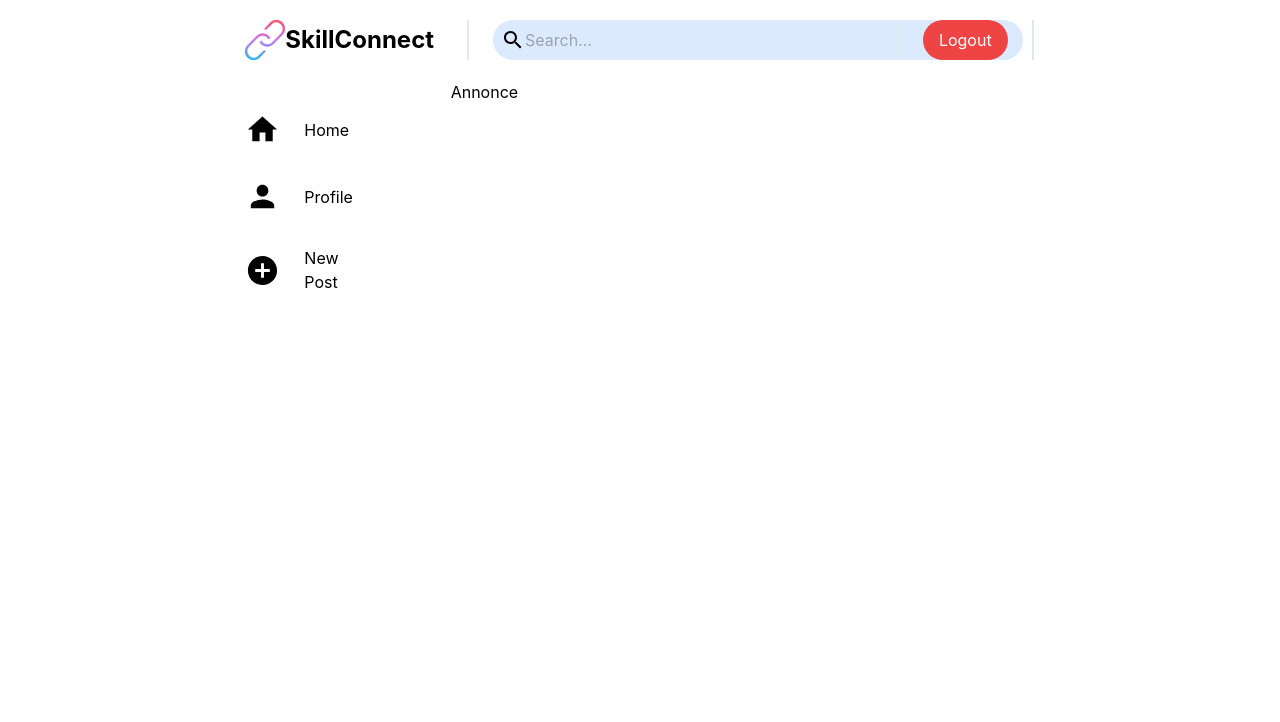
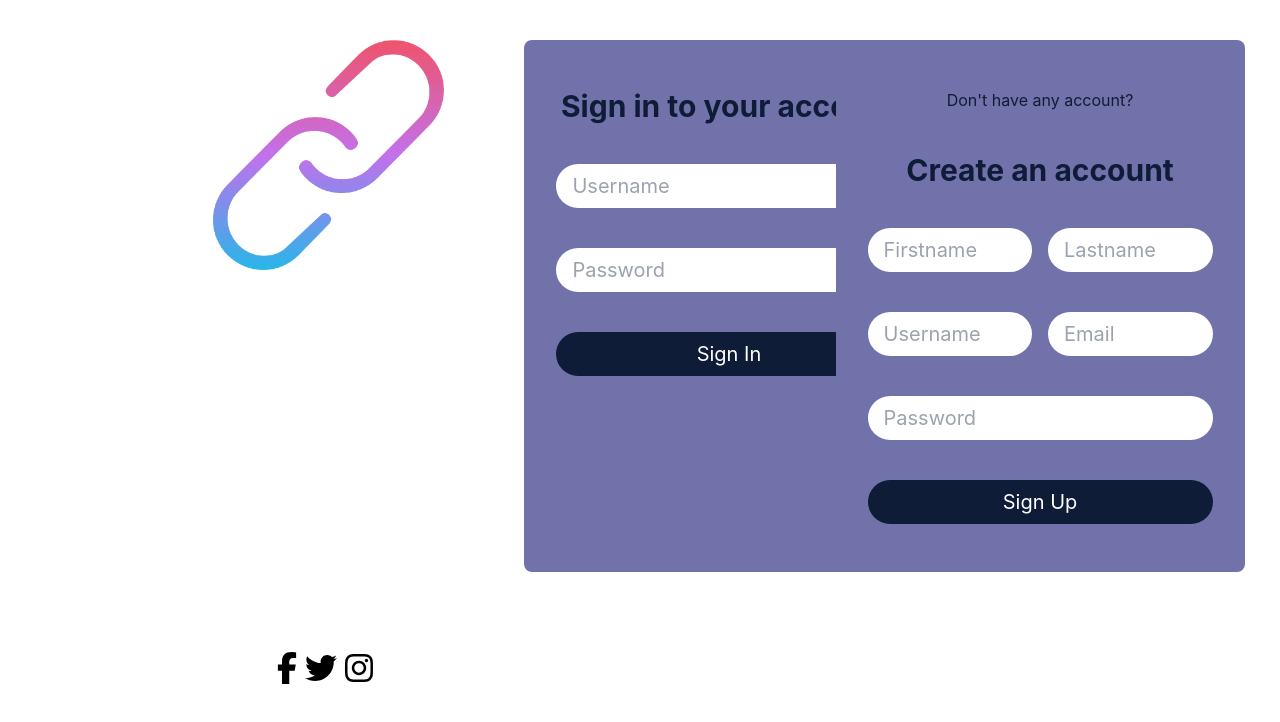
Before and after one commit to jesuisjayus/webproject, a React (Create React App) app in the folder client/: page /home in a window 1280 px wide. Shown: the top 722 px of the page. Built offline with nearby package versions, Linux system fonts and the light colour scheme.

Commit message:
page Home (redux)

```diff
--- a/client/src/components/Navbar/Navbar.jsx
+++ b/client/src/components/Navbar/Navbar.jsx
@@ -1,8 +1,14 @@
 import React from "react";
 import SearchIcon from '@mui/icons-material/Search';
 import { Link } from "react-router-dom";
+import {useDispatch} from "react-redux";
+import {logout}  from "../../redux/userSlice";
+const Navbar = () =>{
+  const dispatch = useDispatch();
 
-const Navbar = () =>{
+  const handleLogout = () =>{
+      dispatch(logout());
+    }
   return (
       <div className="flex justify-between items-center my-5">
       <div className="mx-auto md:mx-0">
@@ -20,7 +26,7 @@ const Navbar = () =>{
       <div className="col-span-5 md:border-x-2 md:border-slate-200 md:my-0 px-6 mx-auto flex-end" style={{ position: 'relative' }}>
         <div>
           <Link to="/">
-              <button className="bg-red-500 px-4 py-2 text-white rounded-full">
+            <button className="bg-red-500 px-4 py-2 text-white rounded-full" onClick={handleLogout}>
                 Logout
             </button>
           </Link>
--- a/client/src/pages/Home/Home.jsx
+++ b/client/src/pages/Home/Home.jsx
@@ -1,9 +1,21 @@
 import React from "react";
 import Leftbar from "../../components/HomeLeftbar/HomeLeftbar";
 import Navbar from "../../components/Navbar/Navbar";
+import SignIn from "../SignIn/SignIn";
+
+import {useSelector } from "react-redux";
+import {useNavigate} from "react-router-dom";
+
 
 const Home = () => {
+    const {currentUser} = useSelector((state) => state.user);
+    console.log(currentUser);
     return (
+
+        <>
+            {!currentUser ? (
+                <SignIn/>
+            ) : (
                 <>
                 <div>
                     <Navbar />
@@ -15,6 +27,8 @@ const Home = () => {
                     </div>
                 </div>
                 </>
+            )}
+        </>
         );
 };
 
```
Lines whose indentation alone changed are shown as unchanged.
